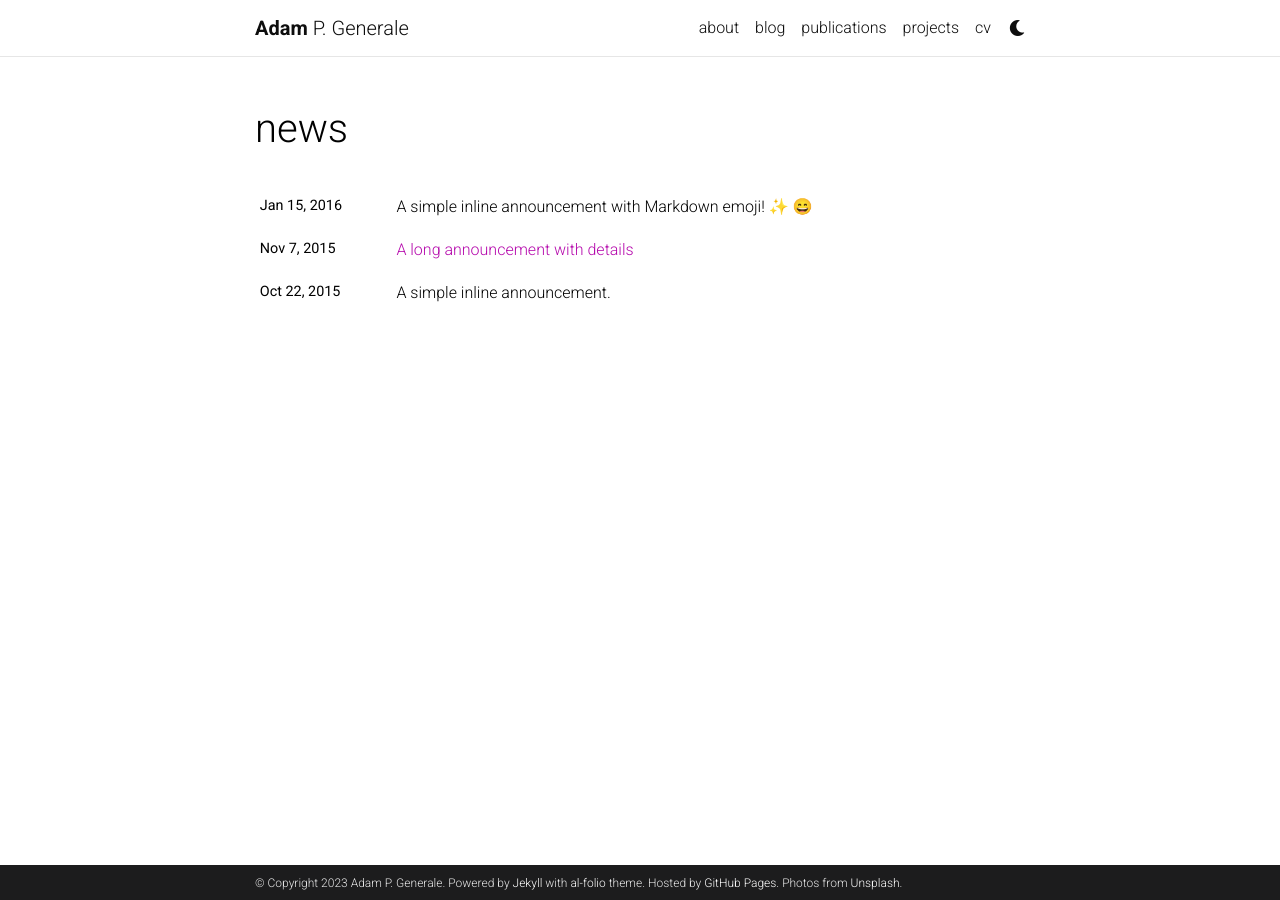
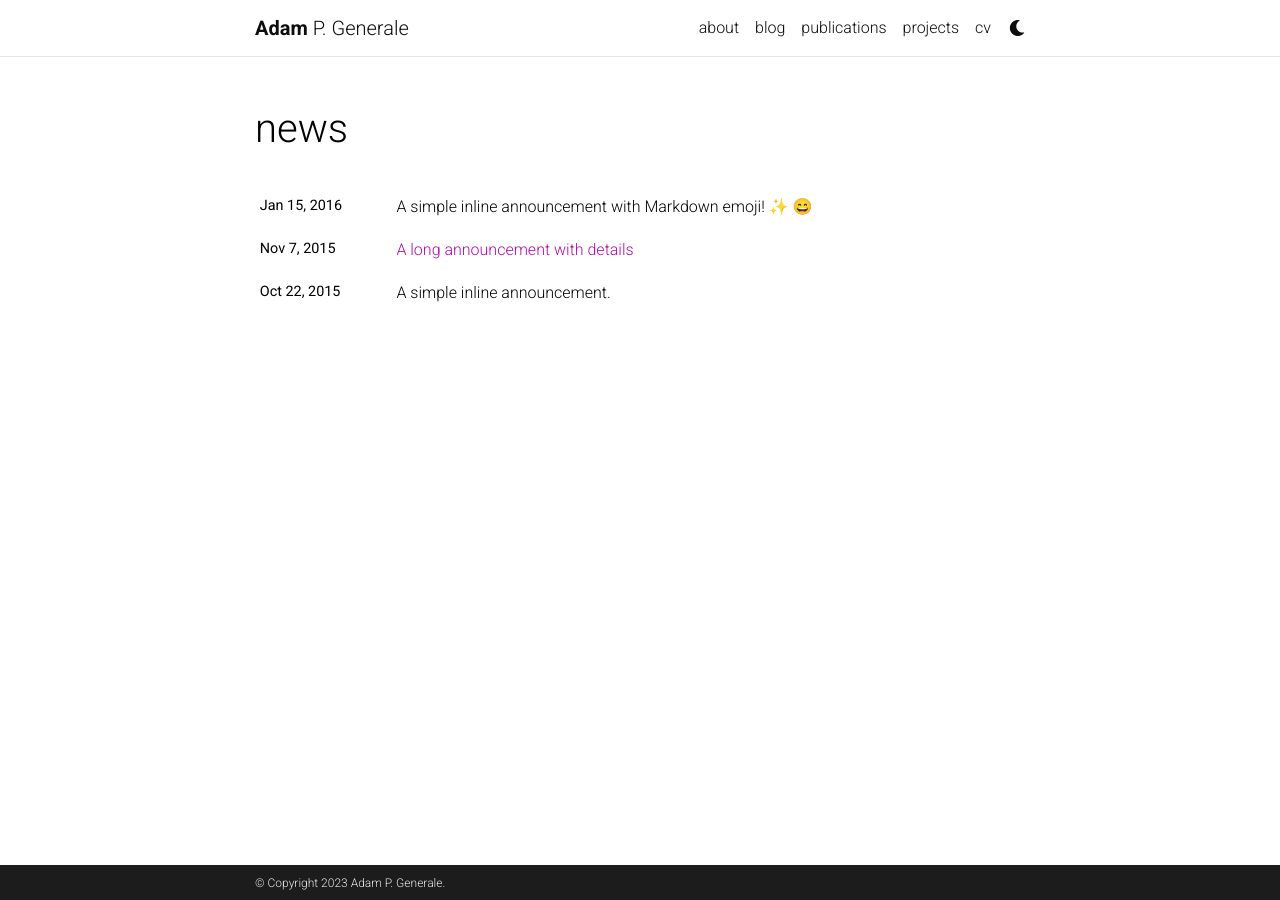
Before and after one commit to agenerale/agenerale.github.io, a Jekyll site: the page built from news.html, in a window 1280 px wide. Built offline with Jekyll 4.4.1, drawn with Linux system fonts in a browser that asks for light colours; emoji names are drawn with the system emoji font; comment, search, counter and statistics services are not loaded; a style sheet for code colours, icons or effects is not loaded.

Commit message:
Update _config.yml

```diff
--- a/_config.yml
+++ b/_config.yml
@@ -9,10 +9,10 @@ last_name: Generale
 email: adam.generale@gmail.com
 description: > # the ">" symbol means to ignore newlines until "footer_text:"
   Adam P. Generale personal website.
-footer_text: >
-  Powered by <a href="https://jekyllrb.com/" target="_blank">Jekyll</a> with <a href="https://github.com/alshedivat/al-folio">al-folio</a> theme.
-  Hosted by <a href="https://pages.github.com/" target="_blank">GitHub Pages</a>.
-  Photos from <a href="https://unsplash.com" target="_blank">Unsplash</a>.
+footer_text: #>
+  #Powered by <a href="https://jekyllrb.com/" target="_blank">Jekyll</a> with <a href="https://github.com/alshedivat/al-folio">al-folio</a> theme.
+  #Hosted by <a href="https://pages.github.com/" target="_blank">GitHub Pages</a>.
+  #Photos from <a href="https://unsplash.com" target="_blank">Unsplash</a>.
 keywords: jekyll, jekyll-theme, academic-website, portfolio-website  # add your own keywords or leave empty
 
 lang: en # the language of your site (for example: en, fr, cn, ru, etc.)
```
